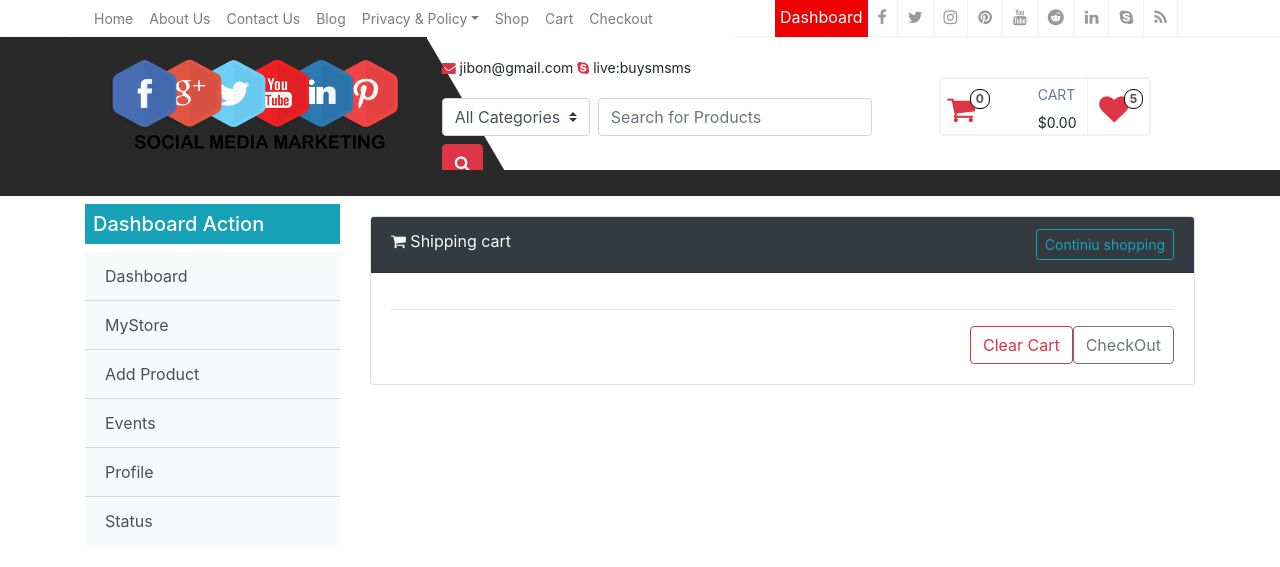
After one commit to MahmudulHassan5809/digitalMarketingEcommerce, a Django app: page /cart/cart-detail/ in a window 1280 px wide. The commit adds this page. Shown: the top 567 px of the page. Run offline with Django 3.2, Linux system fonts and the light colour scheme; the visitor is signed in with stand-in values (Sample User, id 1); data that the repository does not hold is empty; some libraries are stand-ins or nearby versions.

Commit message:
shopping completed

```diff
--- a/cart/cart.py
+++ b/cart/cart.py
@@ -27,6 +27,7 @@ class Cart(object):
             self.cart[product.id] = {
                 'userid': self.request.user.id,
                 'product_id': id,
+                'name': product.name,
                 'quantity': 1,
                 'price': str(product.price),
                 'image': product.image.url
@@ -46,6 +47,7 @@ class Cart(object):
                 self.cart[product.id] = {
                     'userid': self.request,
                     'product_id': product.id,
+                    'name': product.name,
                     'quantity': 1,
                     'price': str(product.price),
                     'image': product.image.url
@@ -71,7 +73,7 @@ class Cart(object):
     def decrement(self, product):
         for key, value in self.cart.items():
             if key == str(product.id):
-                print('okkk')
+                print('item decrement',value['quantity'])
                 value['quantity'] = value['quantity'] - 1
                 if(value['quantity'] < 1):
                     return redirect('cart:cart_detail')
--- a/cart/urls.py
+++ b/cart/urls.py
@@ -12,5 +12,6 @@ urlpatterns = [
     path('item_decrement/<int:id>/',
          views.item_decrement, name='item_decrement'),
     path('cart_clear/', views.cart_clear, name='cart_clear'),
+    path('cart-detail/',views.CartDetail.as_view(),name='cart_detail')
 
 ]
--- a/cart/views.py
+++ b/cart/views.py
@@ -2,6 +2,8 @@ from django.shortcuts import render, redirect, get_object_or_404
 from django.http import HttpResponse
 from store.models import Product
 from django.contrib.auth.decorators import login_required
+from django.contrib.auth.mixins import LoginRequiredMixin
+from django.views import View
 from django.contrib import messages, auth
 from django.views.decorators.http import require_POST
 from .cart import Cart
@@ -39,7 +41,7 @@ def item_clear(request, id):
     cart = Cart(request)
     product = Product.objects.get(id=id)
     cart.remove(product)
-    return redirect('cart:cart_detail')
+    return redirect("cart:cart_detail")
 
 
 @login_required(login_url="auth:login")
@@ -47,7 +49,7 @@ def item_increment(request, id):
     cart = Cart(request)
     product = Product.objects.get(id=id)
     cart.add(product=product)
-    return redirect('cart:cart_detail')
+    return redirect("cart:cart_detail")
 
 
 @login_required(login_url="auth:login")
@@ -55,11 +57,17 @@ def item_decrement(request, id):
     cart = Cart(request)
     product = Product.objects.get(id=id)
     cart.decrement(product=product)
-    return redirect('cart:cart_detail')
+    return redirect("cart:cart_detail")
 
 
 @login_required(login_url="/users/login")
 def cart_clear(request):
     cart = Cart(request)
     cart.clear()
-    return redirect('cart:cart_detail')
+    return redirect("cart:cart_detail")
+
+
+
+class CartDetail(LoginRequiredMixin,View):
+    def get(self,request,*args,**kwargs):
+        return render(request,'cart/cart_detail.html')
--- a/myproject/static/store/css/style.css
+++ b/myproject/static/store/css/style.css
@@ -439,3 +439,75 @@ body {
   cursor: zoom-in;
 }
 /* Product Detail css */
+
+
+
+/* shopping cart css*/
+
+
+.quantity {
+  float: left;
+  margin-right: 15px;
+  background-color: #eee;
+  position: relative;
+  width: 80px;
+  overflow: hidden
+}
+
+.quantity input {
+  margin: 0;
+  text-align: center;
+  width: 15px;
+  height: 15px;
+  padding: 0;
+  float: right;
+  color: #000;
+  font-size: 20px;
+  border: 0;
+  outline: 0;
+  background-color: #F6F6F6
+}
+
+.quantity input.qty {
+  position: relative;
+  border: 0;
+  width: 100%;
+  height: 40px;
+  padding: 10px 25px 10px 10px;
+  text-align: center;
+  font-weight: 400;
+  font-size: 15px;
+  border-radius: 0;
+  background-clip: padding-box
+}
+
+.quantity .minus, .quantity .plus {
+  line-height: 0;
+  background-clip: padding-box;
+  -webkit-border-radius: 0;
+  -moz-border-radius: 0;
+  border-radius: 0;
+  -webkit-background-size: 6px 30px;
+  -moz-background-size: 6px 30px;
+  color: #bbb;
+  font-size: 20px;
+  position: absolute;
+  height: 50%;
+  border: 0;
+  right: 0;
+  padding: 0;
+  width: 25px;
+  z-index: 3
+}
+
+.quantity .minus:hover, .quantity .plus:hover {
+  background-color: #dad8da
+}
+
+.quantity .minus {
+  bottom: 0
+}
+.shopping-cart {
+  margin-top: 20px;
+}
+/* end shopping cart css*/
--- /dev/null
+++ b/templates/cart/cart_detail.html
@@ -0,0 +1,56 @@
+{% extends "dash_base.html" %}
+
+
+{% block dashcontent %}
+<div class="card shopping-cart">
+	<div class="card-header bg-dark text-light">
+		<i class="fa fa-shopping-cart" aria-hidden="true"></i>
+		Shipping cart
+		<a href="" class="btn btn-outline-info btn-sm pull-right">Continiu shopping</a>
+		<div class="clearfix"></div>
+	</div>
+	<div class="card-body">
+		<!-- PRODUCT -->
+		{% for key,value in request.session.cart.items %}
+			<div class="row">
+				<div class="col-12 col-sm-12 col-md-2 text-center">
+					<img class="img-responsive" src="{{value.image}}" alt="prewiew" width="120" height="80">
+				</div>
+				<div class="col-12 text-sm-center col-sm-12 text-md-left col-md-6">
+					<h4 class="product-name"><strong>{{value.name}}</strong></h4>
+				</div>
+				<div class="col-12 col-sm-12 text-sm-center col-md-4 text-md-right row">
+					<div class="col-3 col-sm-3 col-md-6 text-md-right" style="padding-top: 5px">
+						<h6><strong>{{value.price}} <span class="text-muted">x</span></strong>{{value.quantity}} = <strong>1000</strong></h6>
+
+					</div>
+					<div class="col-4 col-sm-4 col-md-4">
+						<div class="">
+							<a href="{% url 'cart:item_increment' value.product_id %}" class="text-success btn btn-sm"><i class="fa fa-plus"></i></a>
+							<a href="{% url 'cart:item_decrement' value.product_id %}" class="text-danger btn btn-sm"><i class="fa fa-minus"></i></a>
+						</div>
+					</div>
+					<div class="col-2 col-sm-2 col-md-2 text-right">
+						<a href="{% url 'cart:item_clear' value.product_id %}" class="btn btn-outline-danger btn-xs">
+							<i class="fa fa-trash" aria-hidden="true"></i>
+						</a>
+					</div>
+				</div>
+			</div>
+		{% endfor %}
+		<hr>
+		<!-- END PRODUCT -->
+
+		<div class="pull-right">
+
+			<a href="" class="btn btn-outline-secondary pull-right">
+				CheckOut
+			</a>
+			<a href="{% url 'cart:cart_clear' %}" class="btn btn-outline-danger pull-right">
+				Clear Cart
+			</a>
+		</div>
+	</div>
+
+</div>
+{% endblock dashcontent %}
--- a/templates/dash_base.html
+++ b/templates/dash_base.html
@@ -10,7 +10,9 @@
         <a href="{% url 'auth:dashboard' %}" class="list-group-item list-group-item-action bg-light">Dashboard</a>
         <a href="{% url 'store:store_view' %}" class="list-group-item list-group-item-action bg-light">MyStore</a>
         <a href="{% url 'store:product_view' %}" class="list-group-item list-group-item-action bg-light">Add Product</a>
-        <a href="{% url 'store:my_product' user.user_store.id %}" class="list-group-item list-group-item-action bg-light">My Product</a>
+        {% if  user.user_store %}
+            <a href="{% url 'store:my_product' user.user_store.id %}" class="list-group-item list-group-item-action bg-light">My Product</a>
+        {% endif %}
         <a href="#" class="list-group-item list-group-item-action bg-light">Events</a>
         <a href="#" class="list-group-item list-group-item-action bg-light">Profile</a>
         <a href="#" class="list-group-item list-group-item-action bg-light">Status</a>
--- a/templates/partials/_header.html
+++ b/templates/partials/_header.html
@@ -2,6 +2,7 @@
 
 <!-- Header -->
 <section class="header">
+
   <div class="row m-0 p-0">
     <div class="col-md-4 m-0 p-0">
       <div class="header-left">
@@ -56,13 +57,13 @@
             <div class="cart d-flex justify-content-around">
               <div class="cart-left">
                 <div class="cart-first float-left pr-5">
-                  <a href="#"
+                  <a href="{% url 'cart:cart_detail' %}"
                     ><i
                       class="fa fa-shopping-cart text-danger"
                       style="font-size:30px"
                     ></i
                   ></a>
-                  <span class="badge badge-warning" id="lblCartCount"> 5 </span>
+                  <span class="badge badge-warning" id="lblCartCount"> {{request.session.cart|length}} </span>
                 </div>
                 <div class="cart-second float-right">
                   <p>CART</p>
```
Also changed, not shown: media/profile/2020/02/25/Screenshot_from_2020-02-19_17-47-57.png (added).
